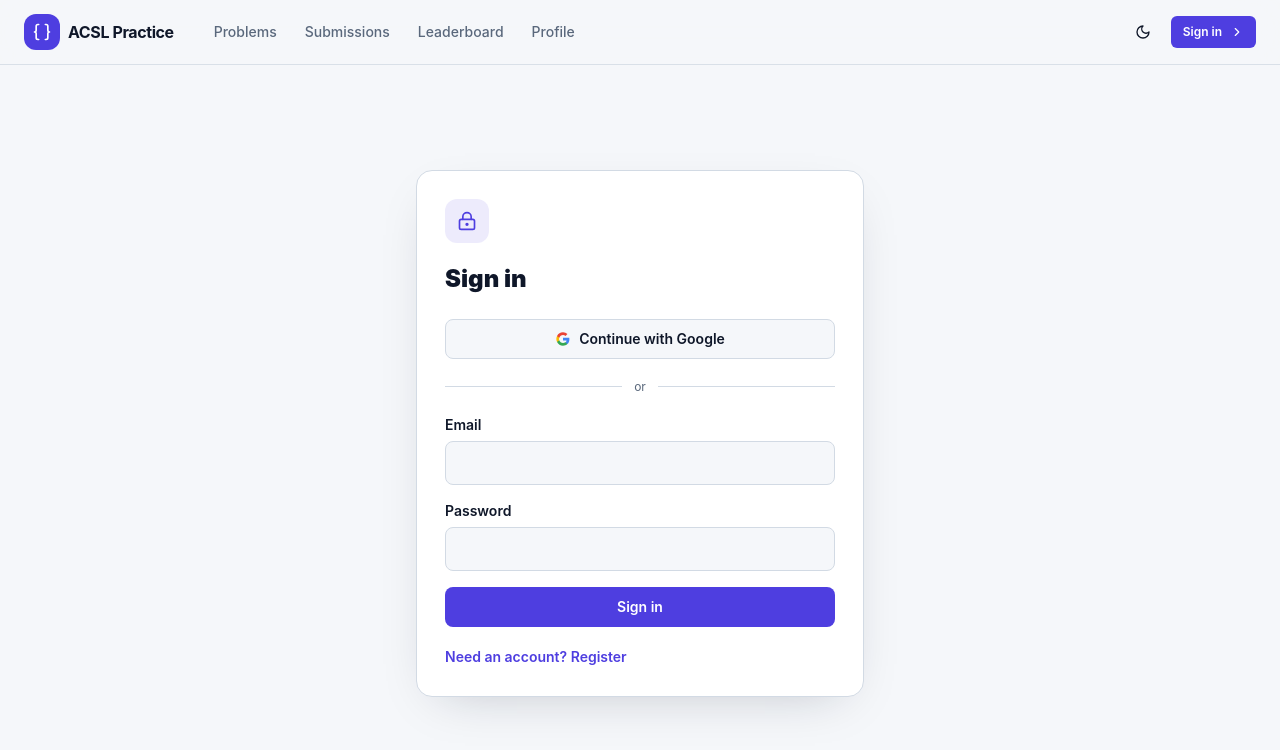
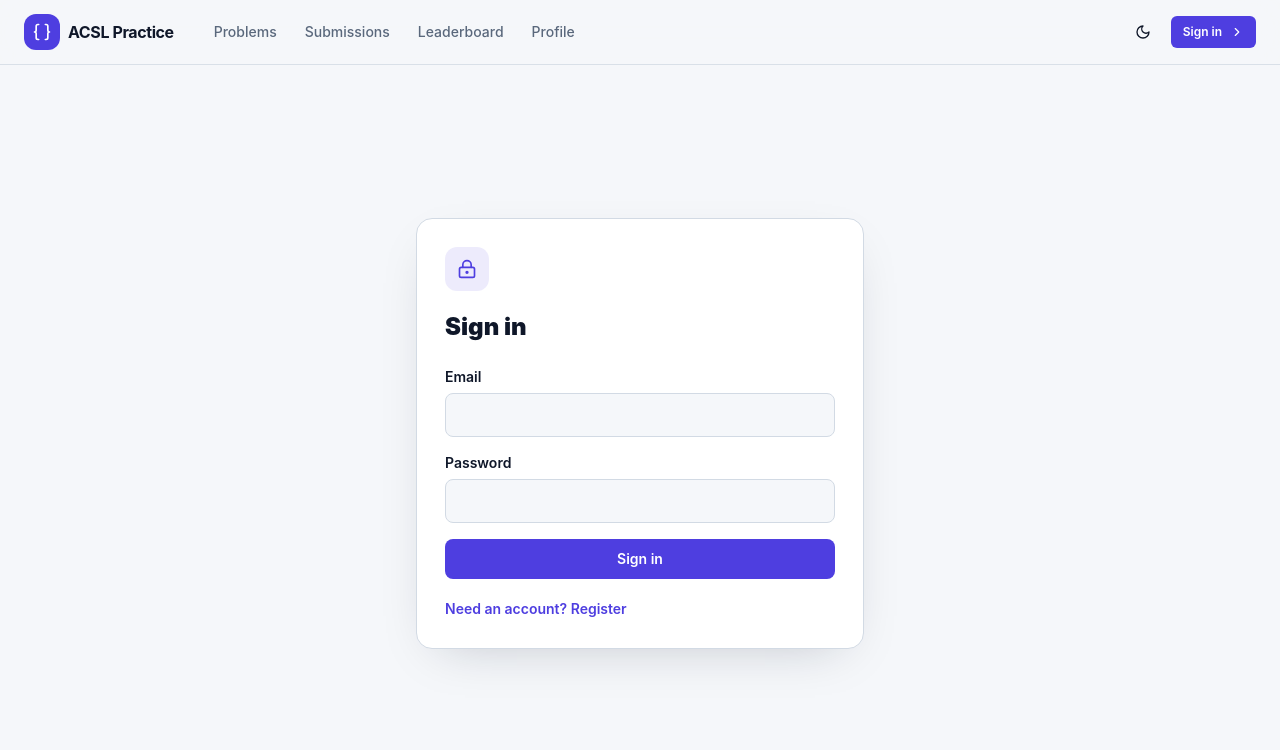
Before and after one commit to clashroyal135/acsl, a Next.js app: page /login in a window 1280 px wide. Shown: the top 750 px of the page. Built offline with nearby package versions, Linux system fonts and the light colour scheme; no server answers.

Commit message:
Remove Google authentication

```diff
--- a/src/app/auth/callback/route.ts
+++ /dev/null
@@ -1,23 +0,0 @@
-import { NextRequest, NextResponse } from "next/server";
-import { createSupabaseServerClient } from "@/lib/supabase/server";
-
-export async function GET(request: NextRequest) {
-  const code = request.nextUrl.searchParams.get("code");
-  const requestedNext = request.nextUrl.searchParams.get("next") ?? "/problems";
-  const next = requestedNext.startsWith("/") && !requestedNext.startsWith("//") ? requestedNext : "/problems";
-
-  if (code) {
-    const supabase = await createSupabaseServerClient();
-    if (supabase) {
-      const { error } = await supabase.auth.exchangeCodeForSession(code);
-      if (!error) {
-        const forwardedHost = request.headers.get("x-forwarded-host");
-        const forwardedProto = request.headers.get("x-forwarded-proto") ?? "https";
-        const origin = forwardedHost ? `${forwardedProto}://${forwardedHost}` : request.nextUrl.origin;
-        return NextResponse.redirect(`${origin}${next}`);
-      }
-    }
-  }
-
-  return NextResponse.redirect(new URL("/login?error=oauth", request.url));
-}
--- a/src/app/login/page.tsx
+++ b/src/app/login/page.tsx
@@ -2,7 +2,6 @@ import type { Metadata } from "next";
 import { LoginForm } from "@/components/login-form";
 
 export const metadata: Metadata = { title: "Sign in" };
-export default async function LoginPage({ searchParams }: { searchParams: Promise<{ error?: string }> }) {
-  const { error } = await searchParams;
-  return <main className="grid min-h-[calc(100vh-4rem)] place-items-center px-4 py-12"><LoginForm oauthError={error === "oauth"} /></main>;
+export default function LoginPage() {
+  return <main className="grid min-h-[calc(100vh-4rem)] place-items-center px-4 py-12"><LoginForm /></main>;
 }
--- a/src/components/login-form.tsx
+++ b/src/components/login-form.tsx
@@ -6,26 +6,14 @@ import { useRouter } from "next/navigation";
 import { Button } from "@/components/ui/button";
 import { createSupabaseBrowserClient } from "@/lib/supabase/client";
 
-export function LoginForm({ oauthError = false }: { oauthError?: boolean }) {
+export function LoginForm() {
   const [mode, setMode] = useState<"login" | "register">("login");
   const [email, setEmail] = useState("");
   const [password, setPassword] = useState("");
   const [name, setName] = useState("");
-  const [message, setMessage] = useState(oauthError ? "Google sign-in could not be completed." : "");
+  const [message, setMessage] = useState("");
   const [loading, setLoading] = useState(false);
   const router = useRouter();
-
-  async function signInWithGoogle() {
-    setLoading(true); setMessage("");
-    const supabase = createSupabaseBrowserClient();
-    if (!supabase) { setMessage("Google sign-in needs to be configured by the site administrator."); setLoading(false); return; }
-
-    const { error } = await supabase.auth.signInWithOAuth({
-      provider: "google",
-      options: { redirectTo: `${window.location.origin}/auth/callback` },
-    });
-    if (error) { setMessage(error.message); setLoading(false); }
-  }
 
   async function submit(event: React.FormEvent) {
     event.preventDefault(); setLoading(true); setMessage("");
@@ -42,18 +30,12 @@ export function LoginForm({ oauthError = false }: { oauthError?: boolean }) {
   }
 
   return <div className="w-full max-w-md rounded-2xl border border-border bg-card p-7 shadow-soft"><span className="mb-5 grid h-11 w-11 place-items-center rounded-xl bg-primary/10 text-primary"><LockKeyhole className="h-5 w-5" /></span><h1 className="text-2xl font-black">{mode === "login" ? "Sign in" : "Create account"}</h1>
-    <Button type="button" variant="outline" className="mt-6 w-full" onClick={signInWithGoogle} disabled={loading}><GoogleIcon /> Continue with Google</Button>
-    <div className="my-5 flex items-center gap-3"><span className="h-px flex-1 bg-border" /><span className="text-xs text-muted-foreground">or</span><span className="h-px flex-1 bg-border" /></div>
-    <form onSubmit={submit} className="space-y-4">{mode === "register" && <Field label="Display name" value={name} onChange={setName} type="text" autoComplete="name" />}<Field label="Email" value={email} onChange={setEmail} type="email" autoComplete="email" /><Field label="Password" value={password} onChange={setPassword} type="password" autoComplete={mode === "login" ? "current-password" : "new-password"} /><Button className="w-full" disabled={loading}>{loading && <Loader2 className="h-4 w-4 animate-spin" />}{mode === "login" ? "Sign in" : "Register"}</Button></form>
+    <form onSubmit={submit} className="mt-6 space-y-4">{mode === "register" && <Field label="Display name" value={name} onChange={setName} type="text" autoComplete="name" />}<Field label="Email" value={email} onChange={setEmail} type="email" autoComplete="email" /><Field label="Password" value={password} onChange={setPassword} type="password" autoComplete={mode === "login" ? "current-password" : "new-password"} /><Button className="w-full" disabled={loading}>{loading && <Loader2 className="h-4 w-4 animate-spin" />}{mode === "login" ? "Sign in" : "Register"}</Button></form>
     {message && <p className="mt-4 rounded-lg bg-muted p-3 text-sm text-muted-foreground">{message}</p>}
     <button onClick={() => { setMode(mode === "login" ? "register" : "login"); setMessage(""); }} className="mt-5 text-sm font-semibold text-primary hover:underline">{mode === "login" ? "Need an account? Register" : "Already registered? Sign in"}</button>
   </div>;
 }
 
-function GoogleIcon() {
-  return <svg aria-hidden="true" viewBox="0 0 24 24" className="h-4 w-4"><path fill="#4285F4" d="M21.6 12.23c0-.71-.06-1.4-.18-2.07H12v3.91h5.38a4.6 4.6 0 0 1-2 3.02v2.54h3.24c1.9-1.75 2.98-4.33 2.98-7.4Z"/><path fill="#34A853" d="M12 22c2.7 0 4.97-.9 6.62-2.43l-3.24-2.54c-.9.6-2.05.97-3.38.97-2.6 0-4.81-1.76-5.6-4.13H3.05v2.62A10 10 0 0 0 12 22Z"/><path fill="#FBBC05" d="M6.4 13.87A6.01 6.01 0 0 1 6.08 12c0-.65.11-1.28.32-1.87V7.51H3.05A10 10 0 0 0 2 12c0 1.61.39 3.14 1.05 4.49l3.35-2.62Z"/><path fill="#EA4335" d="M12 6c1.47 0 2.78.5 3.82 1.49l2.86-2.87A9.6 9.6 0 0 0 12 2a10 10 0 0 0-8.95 5.51l3.35 2.62C7.19 7.76 9.4 6 12 6Z"/></svg>;
-}
-
 function Field({ label, value, onChange, type, autoComplete }: { label: string; value: string; onChange: (value: string) => void; type: string; autoComplete: string }) {
   return <label className="block"><span className="mb-1.5 block text-sm font-semibold">{label}</span><input required minLength={type === "password" ? 8 : undefined} type={type} autoComplete={autoComplete} value={value} onChange={(event) => onChange(event.target.value)} className="h-11 w-full rounded-lg border border-border bg-background px-3 outline-none focus:ring-2 focus:ring-primary" /></label>;
 }
```
Also changed, not shown: 1 other file (tests, documents, lock files or other folders).
